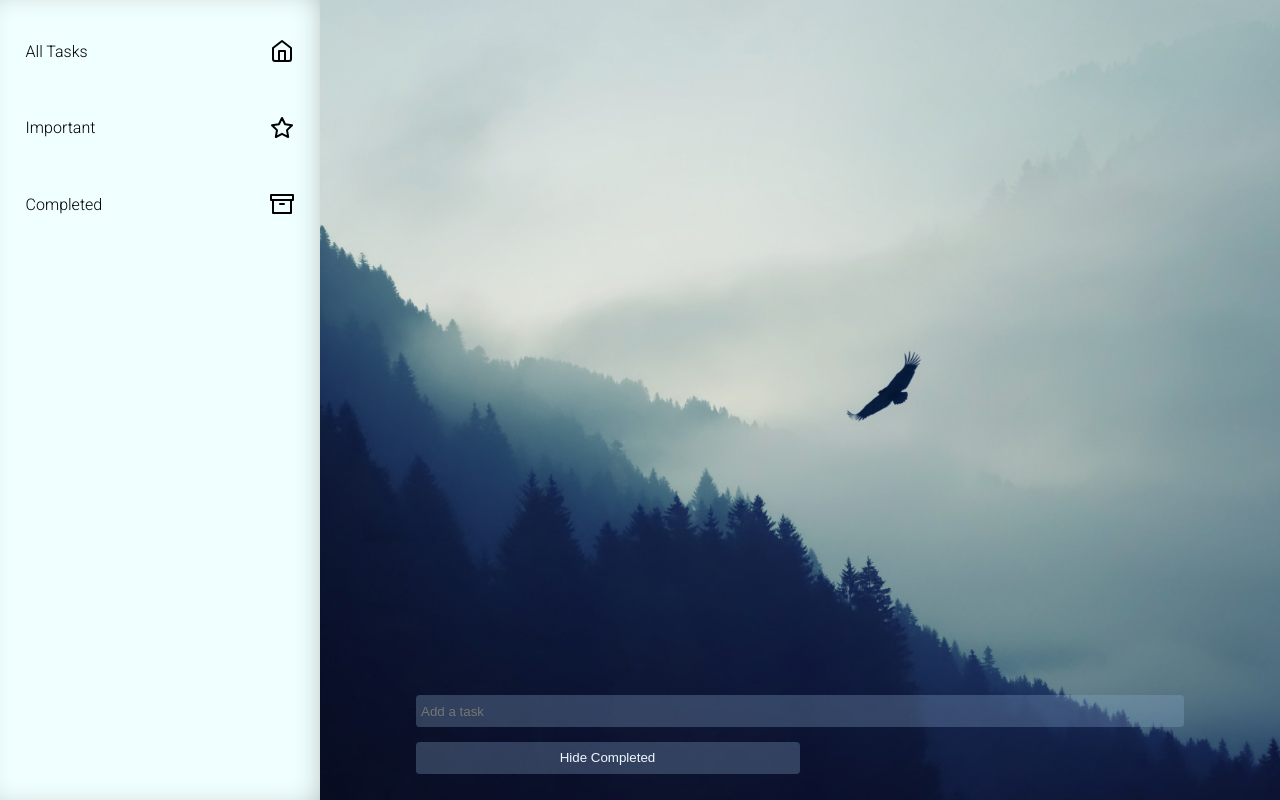
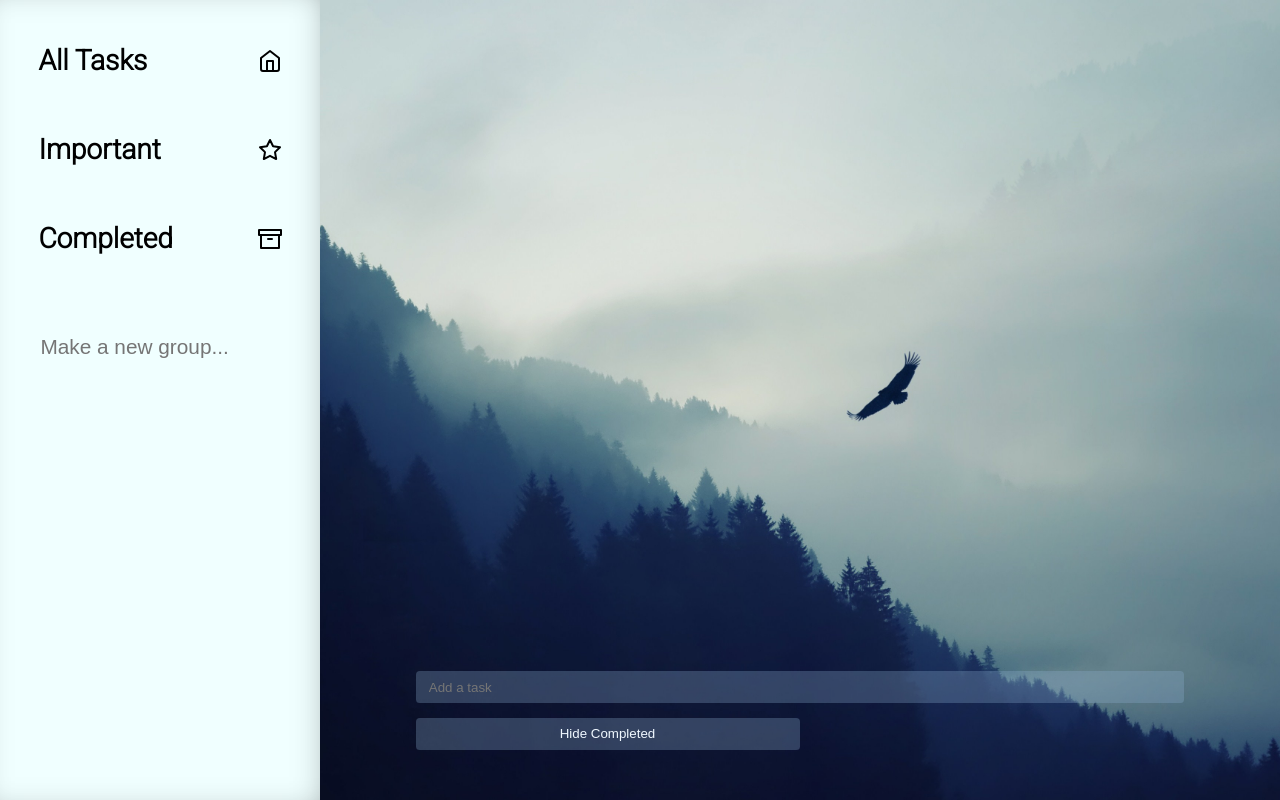
Before and after one commit to jamesdebnam/todo, a React (Create React App) app: page / in a window 1280 px wide. Built offline with nearby package versions, Linux system fonts and the light colour scheme.

Commit message:
added basic custom groups

```diff
--- a/src/actions/ACTION_TYPES.js
+++ b/src/actions/ACTION_TYPES.js
@@ -4,3 +4,4 @@ export const TOGGLE_STAR = "TOGGLE_STAR";
 export const FILTER_TODOS = "FILTER_TODOS";
 export const REARRANGE_TODOS = "REARRANGE_TODOS";
 export const TOGGLE_COMPLETED = "TOGGLE_COMPLETED";
+export const ADD_GROUP = "ADD_GROUP";
--- a/src/actions/index.js
+++ b/src/actions/index.js
@@ -5,6 +5,7 @@ import {
   FILTER_TODOS,
   REARRANGE_TODOS,
   TOGGLE_COMPLETED,
+  ADD_GROUP,
 } from "./ACTION_TYPES";
 
 export const addTodo = (todo) => {
@@ -56,3 +57,10 @@ export const toggleCompleted = (isToggled) => (dispatch, getState) => {
     payload: todos,
   });
 };
+
+export const addGroup = (group) => {
+  return {
+    type: ADD_GROUP,
+    payload: group,
+  };
+};
--- /dev/null
+++ b/src/components/CustomGroups/CustomGroups.css
@@ -0,0 +1,47 @@
+.custom-groups--input {
+  border: none;
+  background-color: inherit;
+  margin: 0 3vw;
+  font-size: 1.3em;
+  width: 80%;
+  border-radius: 0.2vw;
+  transition: all 0.3s ease;
+}
+
+.custom-groups--input:focus {
+  background-color: rgba(179, 207, 233, 0.589);
+  box-shadow: 0px 0px 20px 0px rgba(60, 85, 109, 0.289);
+  color: black;
+  transition: all 0.3s ease;
+}
+
+.custom-groups--item {
+  margin: 1vw 3vw;
+  font-size: 1.5em;
+  display: flex;
+  align-items: center;
+  justify-content: space-between;
+  transition: all 0.3s ease;
+}
+
+.custom-groups--item:hover > .custom-groups--delete,
+.custom-groups--item:hover {
+  opacity: 100%;
+  transition: all 0.3s ease;
+  cursor: pointer;
+  color: rgb(7, 63, 60);
+}
+
+.custom-groups--delete:hover {
+  stroke: maroon;
+  transition: all 0.3s ease;
+}
+
+.custom-groups--delete {
+  opacity: 10%;
+  transition: all 0.3s ease;
+}
+
+.custom-groups--item-list {
+  text-align: start;
+}
--- /dev/null
+++ b/src/components/CustomGroups/CustomGroups.js
@@ -0,0 +1,65 @@
+import React, { Component } from "react";
+import "./CustomGroups.css";
+import { addGroup } from "../../actions";
+import { connect } from "react-redux";
+
+class CustomGroups extends Component {
+  state = { input: "" };
+  handleChange = (e) => {
+    this.setState({ input: e.target.value });
+  };
+
+  handleSubmit = (e) => {
+    e.preventDefault();
+    this.props.addGroup(this.state.input);
+    this.setState({ input: "" });
+  };
+  render() {
+    return (
+      <div>
+        <ul className="custom-groups">
+          <div className="custom-groups--item-list">
+            {this.props.groups.map((item) => {
+              return (
+                <li className="custom-groups--item" key={item.key}>
+                  <h4>{item.name}</h4>
+                  <svg
+                    xmlns="http://www.w3.org/2000/svg"
+                    width="24"
+                    height="24"
+                    viewBox="0 0 24 24"
+                    fill="none"
+                    stroke="currentColor"
+                    strokeWidth="2"
+                    strokeLinecap="round"
+                    strokeLinejoin="round"
+                    class="custom-groups--delete"
+                    onClick={this.handleDelete}
+                  >
+                    <path d="M21 4H8l-7 8 7 8h13a2 2 0 0 0 2-2V6a2 2 0 0 0-2-2z"></path>
+                    <line x1="18" y1="9" x2="12" y2="15"></line>
+                    <line x1="12" y1="9" x2="18" y2="15"></line>
+                  </svg>
+                </li>
+              );
+            })}
+          </div>
+          <form onSubmit={this.handleSubmit}>
+            <input
+              type="text"
+              className="custom-groups--input"
+              placeholder="Make a new group..."
+              value={this.state.input}
+              onChange={this.handleChange}
+            ></input>
+          </form>
+        </ul>
+      </div>
+    );
+  }
+}
+const mapStateToProps = (state) => {
+  return { groups: state.groups };
+};
+
+export default connect(mapStateToProps, { addGroup })(CustomGroups);
--- a/src/components/Sidebar/Sidebar.css
+++ b/src/components/Sidebar/Sidebar.css
@@ -11,8 +11,9 @@ ul {
   display: flex;
   align-items: center;
   justify-content: space-between;
-  margin: 2vw;
+  margin: 0 3vw;
   transition: all 0.3s ease;
+  font-size: 1.5em;
 }
 .icon {
   transition: all 0.3s ease;
--- a/src/components/Sidebar/Sidebar.js
+++ b/src/components/Sidebar/Sidebar.js
@@ -2,7 +2,7 @@ import React, { Component } from "react";
 import "./Sidebar.css";
 import { connect } from "react-redux";
 import { filterTodos, toggleCompleted } from "../../actions";
-
+import CustomGroups from "../CustomGroups/CustomGroups";
 export class Sidebar extends Component {
   render() {
     return (
@@ -15,7 +15,7 @@ export class Sidebar extends Component {
               this.props.toggleCompleted(this.props.isToggled);
             }}
           >
-            <p>All Tasks</p>
+            <h3>All Tasks</h3>
             <svg
               xmlns="http://www.w3.org/2000/svg"
               width="24"
@@ -39,7 +39,7 @@ export class Sidebar extends Component {
               this.props.toggleCompleted(this.props.isToggled);
             }}
           >
-            <p>Important</p>
+            <h3>Important</h3>
             <svg
               xmlns="http://www.w3.org/2000/svg"
               width="24"
@@ -59,9 +59,10 @@ export class Sidebar extends Component {
             className="sidebar--filter--item completed"
             onClick={() => {
               this.props.filterTodos({ ticked: true });
+              this.props.toggleCompleted(this.props.isToggled);
             }}
           >
-            <p>Completed</p>
+            <h3>Completed</h3>
             <svg
               xmlns="http://www.w3.org/2000/svg"
               width="24"
@@ -82,6 +83,7 @@ export class Sidebar extends Component {
         </ul>
         <br />
         <ul className="sidebar--groups"></ul>
+        <CustomGroups />
       </div>
     );
   }
--- a/src/components/TodoInput/TodoInput.css
+++ b/src/components/TodoInput/TodoInput.css
@@ -3,7 +3,7 @@
   border: none;
   color: aliceblue;
   width: 100%;
-  padding-left: 5px;
+  padding-left: 1vw;
   height: 2rem;
   margin-top: 2%;
   border-radius: 0.3vw;
--- a/src/components/Todos/Todos.css
+++ b/src/components/Todos/Todos.css
@@ -3,7 +3,7 @@
   display: grid;
   margin: 0;
   height: 100%;
-  grid-template-rows: 85vh 15vh;
+  grid-template-rows: 82vh 18vh;
   grid-template-areas:
     "todo--items"
     "todo--input";
@@ -14,7 +14,7 @@
   padding: 1%;
   transition: all ease 0.5s;
   border-radius: 0.5vw;
-  overflow-y: hidden;
+  overflow-y: auto;
 }
 
 .todos {
--- /dev/null
+++ b/src/reducers/groupsReducer.js
@@ -0,0 +1,11 @@
+import { ADD_GROUP } from "../actions/ACTION_TYPES";
+
+export default function groupsReducer(state = [], action) {
+  switch (action.type) {
+    case ADD_GROUP:
+      return [...state, { name: action.payload, key: state.length }];
+
+    default:
+      return state;
+  }
+}
--- a/src/reducers/index.js
+++ b/src/reducers/index.js
@@ -3,10 +3,12 @@ import todosReducer from "./todosReducer";
 import activeTodosReducer from "./activeTodosReducer";
 import completedTodosReducer from "./completedTodosReducer";
 import isToggledReducer from "./isToggledReducer";
+import groupsReducer from "./groupsReducer";
 
 export default combineReducers({
   todos: todosReducer,
   activeTodos: activeTodosReducer,
   completedTodos: completedTodosReducer,
   isToggled: isToggledReducer,
+  groups: groupsReducer,
 });
```
Also changed, not shown: src/images/delete.svg (added).
